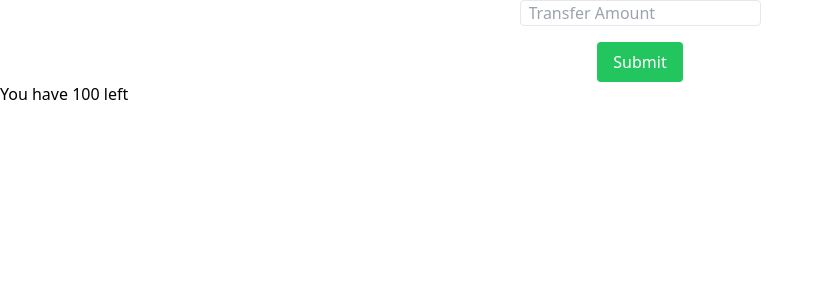
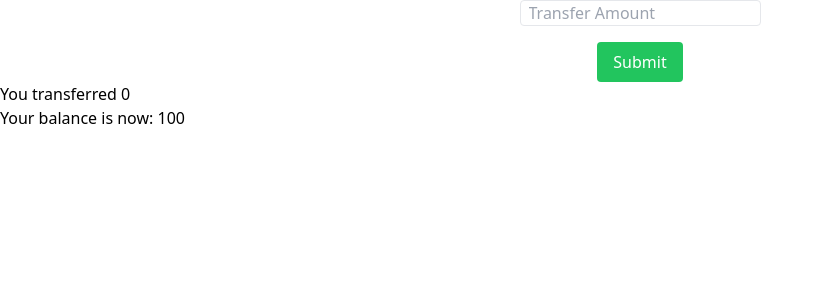
Before and after one commit to Jackg3323/pp-transfer-1, a React (Create React App) app: page / in a window 1280 px wide. Shown: the top 300 px of the page, without its empty margins (0-823 px from the left). Built offline with nearby package versions, Linux system fonts and the light colour scheme.

Commit message:
Get App test working using elements
Don't use ids with RTL

```diff
--- a/src/App.jsx
+++ b/src/App.jsx
@@ -1,41 +1,26 @@
-import Form from "components/Form/Form";
 import { useState } from "react";
 import "./App.css";
+import Form from "./components/Form/Form";
 
 const balance = 100;
 
 function App() {
   const [amt, setAmt] = useState(0);
 
-  const handleFocus = (event) => {
-    console.log("focused");
-  };
+  const handleSubmit = (event) => {
+    event.preventDefault();
 
-  const handleBlur = (event) => {
-    console.log("blurred");
+    setAmt(event.target.elements[0].value);
+
+    event.target.reset();
   };
 
   return (
     <>
-      {/* TODO: Add another handler to pass in for 'onFocus'.
-        See 'onBlur' to also conditionally render.
-        This will clear off the last transfer message (e.g. conditional rendering)
-      */}
-      <Form setAmt={setAmt} handleFocus={handleFocus} />
+      <Form handleSubmit={handleSubmit} />
 
-      {amt > 0 &&
-        (amt > balance ? (
-          <p>No! U don&apos;t have money</p>
-        ) : (
-          <p>Ok. You transferred {amt}.</p>
-        ))}
-
-      {/* TODOs:
-            1. Don't update the info below if I am going negative.
-            2.
-       */}
-      {/* TODO: Conditionally render this as long as the balance is not negative */}
-      <p>You have {balance - amt} left</p>
+      <p>You transferred {amt}</p>
+      <p>Your balance is now: {balance - amt}</p>
     </>
   );
 }
```
Also changed, not shown: 1 other file (tests, documents, lock files or other folders).
